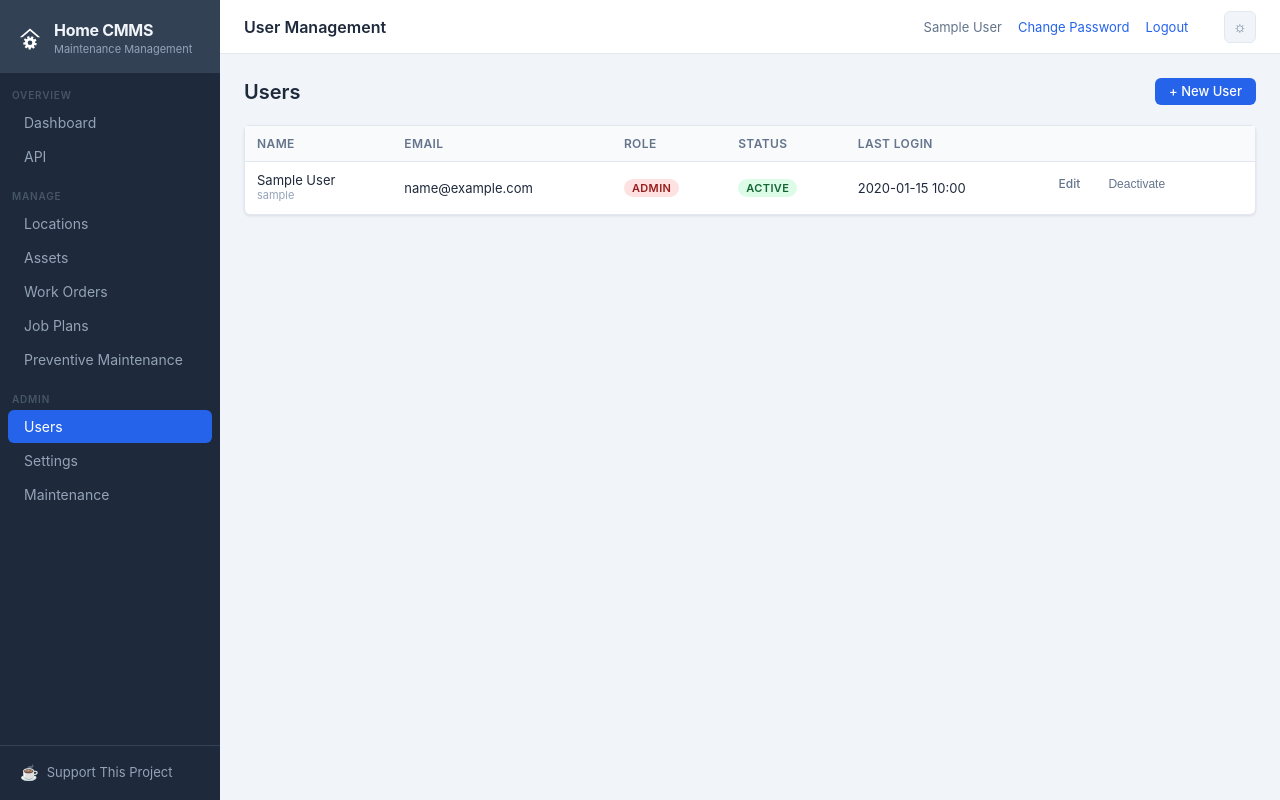
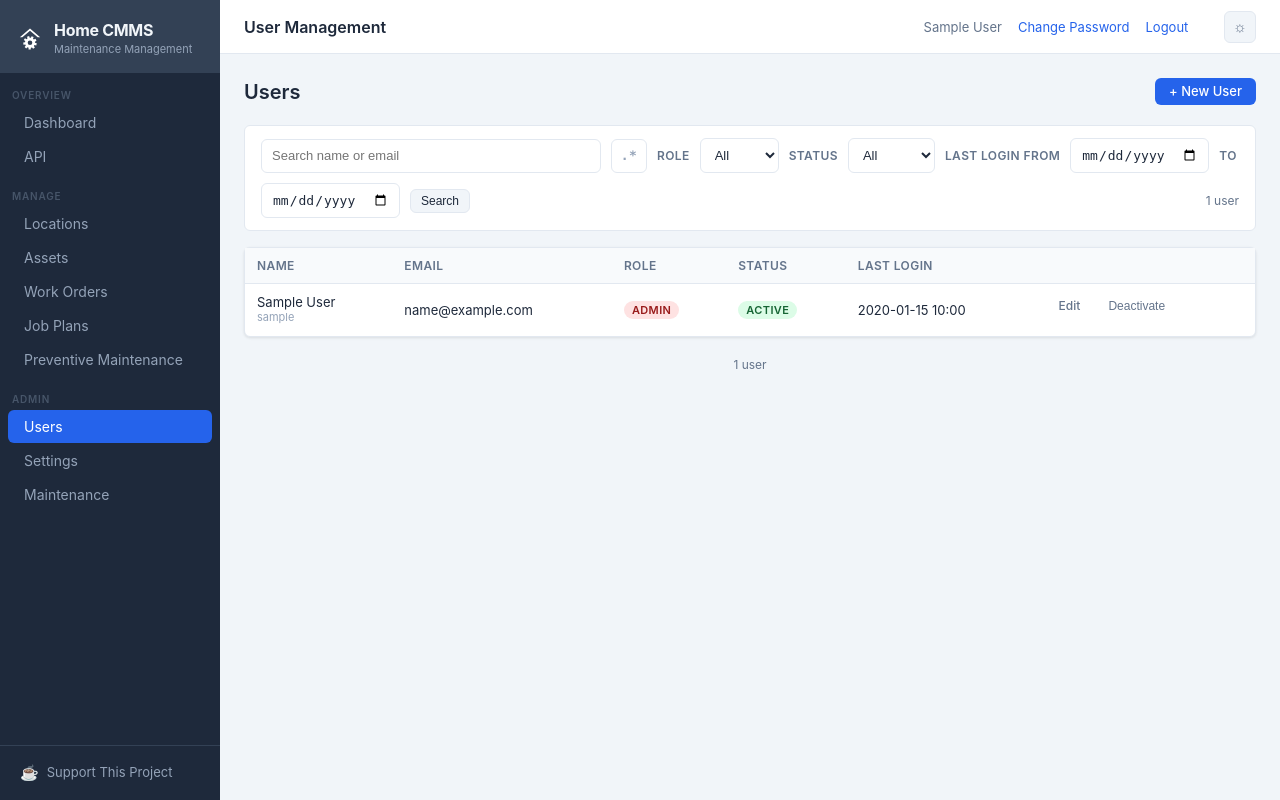
Before and after one commit to Knator/Home-CMMS, a Flask app: page /admin/users in a window 1280 px wide. Run offline with Flask 3, Linux system fonts and the light colour scheme; a user stored in the database is signed in; tables that the repository leaves empty hold one stand-in row (values such as "Sample post"); some libraries are stand-ins or nearby versions.

Commit message:
Added search filters and search bar to the users list.

```diff
--- a/app/admin/routes.py
+++ b/app/admin/routes.py
@@ -11,10 +11,15 @@ from app.admin import bp
 from app.extensions import db
 from app.models.user import User
 from app.models.api_token import ApiToken
+from datetime import timedelta
+
 from app.utils import (
     validate_csrf, admin_required, parse_date, parse_int, utcnow,
-    allow_large_upload,
+    allow_large_upload, local_day_start_utc,
 )
+from app.navigation import carried_list_args, empty_page, page_number, paginate_list
+from app.search import (SearchTooSlow, compile_pattern, like_clause, regex_filter,
+                        too_slow_message)
 from app import maintenance
 from app import security
 from app import settings as app_settings
@@ -29,12 +34,94 @@ def _other_active_admins(user_id):
     ).count()
 
 
+USER_ROLES = ('admin', 'user')
+USER_STATUSES = ('active', 'inactive')
+
+
+def _user_regex_texts(user):
+    return (user.username, user.display_name, user.email)
+
+
+def _filtered_user_page(args):
+    """One page of the user list, and any problem worth reporting.
+
+    The search looks at the username, the display name and the email — "name"
+    means both names, since the list shows the display name and people sign in
+    with the username.
+
+    The login range takes local calendar dates, the way the sign-in log does:
+    `last_login` is stored UTC, so each bound is converted at the edge with
+    local_day_start_utc() rather than compared directly, which would be wrong
+    by the UTC offset. The "to" date is inclusive — up to the start of the next
+    local day. Anyone who has never signed in has no `last_login`, so a range
+    leaves them out; that is the answer to "who signed in between these dates".
+    """
+    search = args.get('q', '').strip()
+    use_regex = bool(args.get('regex'))
+    role = args.get('role', '')
+    status = args.get('status', '')
+    date_from = parse_date(args.get('from', '').strip())
+    date_to = parse_date(args.get('to', '').strip())
+
+    query = User.query
+    if role in USER_ROLES:
+        query = query.filter(User.role == role)
+    if status == 'active':
+        query = query.filter(User.is_active.is_(True))
+    elif status == 'inactive':
+        query = query.filter(User.is_active.is_(False))
+    if date_from:
+        query = query.filter(User.last_login >= local_day_start_utc(date_from))
+    if date_to:
+        query = query.filter(
+            User.last_login < local_day_start_utc(date_to + timedelta(days=1)))
+
+    pattern = None
+    if search and use_regex:
+        pattern, regex_error = compile_pattern(search)
+        if regex_error:
+            return empty_page(page_number(args)), ('invalid', regex_error)
+    elif search:
+        query = query.filter(like_clause(search, User.username, User.display_name,
+                                         User.email))
+
+    # Sorted by what the list shows, as before: ordering by username looks
+    # arbitrary once display names differ from it. In Python because `label` is
+    # a property — fine for a household's handful of accounts, and the page is
+    # still sliced so a large list stays bounded.
+    rows = sorted(query.all(), key=lambda u: u.label.lower())
+    if pattern is not None:
+        try:
+            rows = regex_filter(pattern, rows, _user_regex_texts)
+        except SearchTooSlow:
+            return empty_page(page_number(args)), ('slow', None)
+    return paginate_list(rows, page_number(args)), None
+
+
 @bp.route('/users')
 @login_required
 @admin_required
 def users():
-    all_users = sorted(User.query.all(), key=lambda u: u.label.lower())
-    return render_template('admin/users.html', users=all_users)
+    page, problem = _filtered_user_page(request.args)
+    if problem:
+        kind, detail_text = problem
+        if kind == 'slow':
+            flash(too_slow_message().capitalize(), 'error')
+        else:
+            flash(f'That is not a valid regular expression: {detail_text}', 'error')
+
+    role = request.args.get('role', '')
+    status = request.args.get('status', '')
+    return render_template(
+        'admin/users.html', users=page.items, page=page,
+        search=request.args.get('q', '').strip(),
+        use_regex=bool(request.args.get('regex')),
+        roles=USER_ROLES, selected_role=role if role in USER_ROLES else '',
+        statuses=USER_STATUSES, selected_status=status if status in USER_STATUSES else '',
+        date_from=request.args.get('from', '').strip(),
+        date_to=request.args.get('to', '').strip(),
+        any_records=bool(page.items) or User.query.first() is not None,
+    )
 
 
 @bp.route('/users/new', methods=['GET', 'POST'])
@@ -72,7 +159,7 @@ def create_user():
         db.session.add(user)
         db.session.commit()
         flash('User created.', 'success')
-        return redirect(url_for('admin.users'))
+        return redirect(url_for('admin.users', **carried_list_args(request.args)))
 
     return render_template('admin/user_form.html', user=None)
 
@@ -121,7 +208,7 @@ def edit_user(id):
 
         db.session.commit()
         flash('User updated.', 'success')
-        return redirect(url_for('admin.users'))
+        return redirect(url_for('admin.users', **carried_list_args(request.args)))
 
     return render_template('admin/user_form.html', user=user)
 
@@ -176,16 +263,16 @@ def toggle_user(id):
 
     if user.id == current_user.id:
         flash('You cannot deactivate your own account.', 'error')
-        return redirect(url_for('admin.users'))
+        return redirect(url_for('admin.users', **carried_list_args(request.args)))
     if user.is_active and user.role == 'admin' and _other_active_admins(id) == 0:
         flash('This is the only active administrator; assign another admin first.', 'error')
-        return redirect(url_for('admin.users'))
+        return redirect(url_for('admin.users', **carried_list_args(request.args)))
 
     user.is_active = not user.is_active
     db.session.commit()
     state = 'activated' if user.is_active else 'deactivated'
     flash(f'User {state}.', 'success')
-    return redirect(url_for('admin.users'))
+    return redirect(url_for('admin.users', **carried_list_args(request.args)))
 
 
 # ── Maintenance ────────────────────────────────────────────────────────────
--- a/app/templates/admin/user_form.html
+++ b/app/templates/admin/user_form.html
@@ -66,7 +66,7 @@
         </div>
         <div class="form-actions mt-1">
           <button type="submit" class="btn btn-primary">{{ 'Save Changes' if is_edit else 'Create User' }}</button>
-          <a href="{{ url_for('admin.users') }}" class="btn btn-secondary">Cancel</a>
+          <a href="{{ url_for('admin.users', **list_args) }}" class="btn btn-secondary">Cancel</a>
         </div>
       </form>
     </div>
--- a/app/templates/admin/users.html
+++ b/app/templates/admin/users.html
@@ -3,14 +3,58 @@
 {% block page_title %}User Management{% endblock %}
 
 {% block content %}
+{% from '_search.html' import search_box %}
+{% import '_stepper.html' as nav %}
+{% import '_empty_state.html' as empty %}
 <div class="page-header">
   <h1>Users</h1>
   <div class="page-actions">
-    <a href="{{ url_for('admin.create_user') }}" class="btn btn-primary">+ New User</a>
+    <a href="{{ url_for('admin.create_user', **list_args) }}" class="btn btn-primary">+ New User</a>
   </div>
 </div>
 
+{# The same bar as every other list: search, then the filters, then the count
+   pinned right. Role and status are single-choice selects rather than the
+   multi-value menus the work order list uses — with two values each, "both" is
+   the same as no filter at all. #}
+<form method="get" class="filters">
+  {{ search_box(search, use_regex, 'Search name or email') }}
+
+  <label for="role">Role</label>
+  <select name="role" id="role" onchange="this.form.submit()">
+    <option value="" {{ 'selected' if not selected_role }}>All</option>
+    {% for r in roles %}
+      <option value="{{ r }}" {{ 'selected' if selected_role == r }}>{{ r | title }}</option>
+    {% endfor %}
+  </select>
+
+  <label for="status">Status</label>
+  <select name="status" id="status" onchange="this.form.submit()">
+    <option value="" {{ 'selected' if not selected_status }}>All</option>
+    {% for st in statuses %}
+      <option value="{{ st }}" {{ 'selected' if selected_status == st }}>{{ st | title }}</option>
+    {% endfor %}
+  </select>
+
+  {# Local calendar dates, picked with the browser's own date picker. The
+     route converts each bound to UTC at the edge, as the sign-in log does, and
+     the "to" date counts the whole of that day. #}
+  <label for="from">Last login from</label>
+  <input type="date" id="from" name="from" value="{{ date_from }}">
+  <label for="to">to</label>
+  <input type="date" id="to" name="to" value="{{ date_to }}">
+
+  <button type="submit" class="btn btn-secondary btn-sm">Search</button>
+  {% if search or selected_role or selected_status or date_from or date_to %}
+    <a href="{{ url_for('admin.users') }}" class="btn btn-ghost btn-sm">Clear</a>
+  {% endif %}
+
+  {# Pinned right inside the filter bar, like every other list. #}
+  {{ nav.list_pager('admin.users', page, list_args, 'user', compact=True) }}
+</form>
+
 <div class="card">
+  {% if users %}
   <div class="table-wrap">
     <table>
       <thead><tr><th>Name</th><th class="col-hide-sm">Email</th><th>Role</th><th>Status</th><th class="col-hide-sm">Last Login</th><th></th></tr></thead>
@@ -34,8 +78,10 @@
           </td>
           <td class="col-hide-sm">{{ format_datetime(u.last_login) }}</td>
           <td style="display:flex;gap:6px;">
-            <a href="{{ url_for('admin.edit_user', id=u.id) }}" class="btn btn-ghost btn-sm">Edit</a>
-            <form method="post" action="{{ url_for('admin.toggle_user', id=u.id) }}" style="display:inline;">
+            <a href="{{ url_for('admin.edit_user', id=u.id, **list_args) }}" class="btn btn-ghost btn-sm">Edit</a>
+            {# The action carries the filters: Activate and Deactivate redirect
+               back here, and would otherwise land on the full list. #}
+            <form method="post" action="{{ url_for('admin.toggle_user', id=u.id, **list_args) }}" style="display:inline;">
               <input type="hidden" name="csrf_token" value="{{ csrf_token() }}">
               <button type="submit" class="btn btn-ghost btn-sm">{{ 'Deactivate' if u.is_active else 'Activate' }}</button>
             </form>
@@ -45,5 +91,10 @@
       </tbody>
     </table>
   </div>
+  {% else %}
+    {{ empty.empty_state('users', 'admin.create_user', any_records, list_args) }}
+  {% endif %}
 </div>
+
+{{ nav.list_pager('admin.users', page, list_args, 'user') }}
 {% endblock %}
```
Also changed, not shown: tests/test_user_list.py (added, +216 -0 lines).
